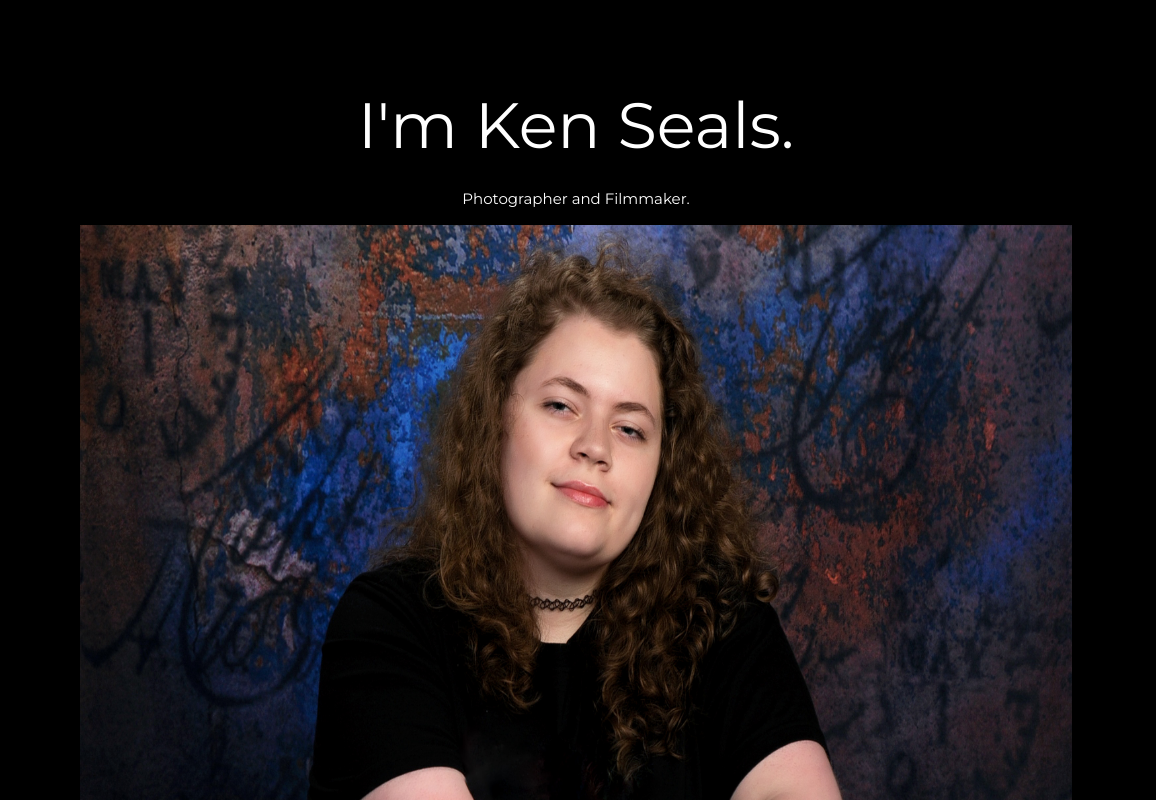
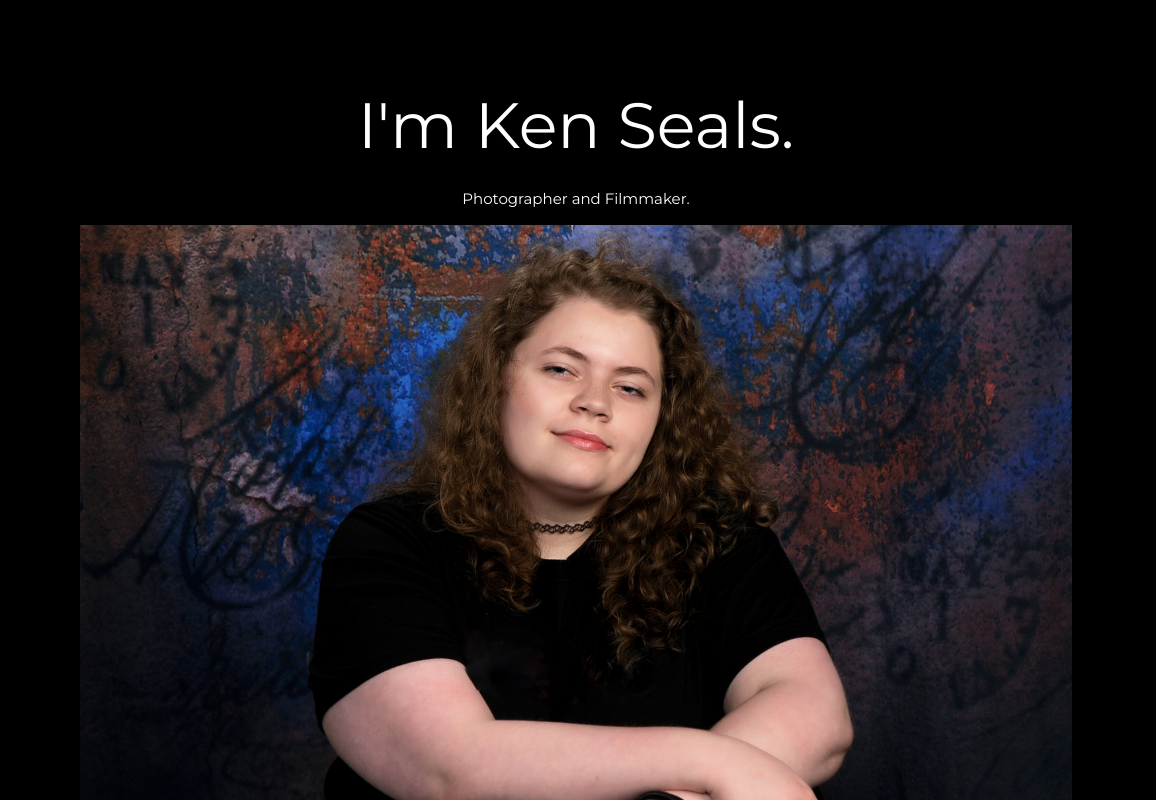
Before and after one commit to ken-seals/ken-seals.github.io, a plain HTML site: page index.html in a window 1280 px wide. Shown: the top 800 px of the page, 124-1280 px from the left. Drawn offline with nearby package versions, Linux system fonts and the light colour scheme.

Commit message:
Update index.html

```diff
--- a/index.html
+++ b/index.html
@@ -59,7 +59,7 @@ body, h1,h2,h3,h4,h5,h6 {font-family: "Montserrat", sans-serif}
   <header class="w3-container w3-padding-32 w3-center w3-black" id="home">
     <h1 class="w3-jumbo"><span class="w3-hide-small">I'm</span> Ken Seals.</h1>
     <p>Photographer and Filmmaker.</p>
-    <img src="D585F34D-0708-44BD-AB3D-3936A1221E2E.JPEG" width="992" height="1000">
+    <img src="D585F34D-0708-44BD-AB3D-3936A1221E2E.JPEG" width="992" height="800">
   </header>
 
   <!-- About Section -->
```
